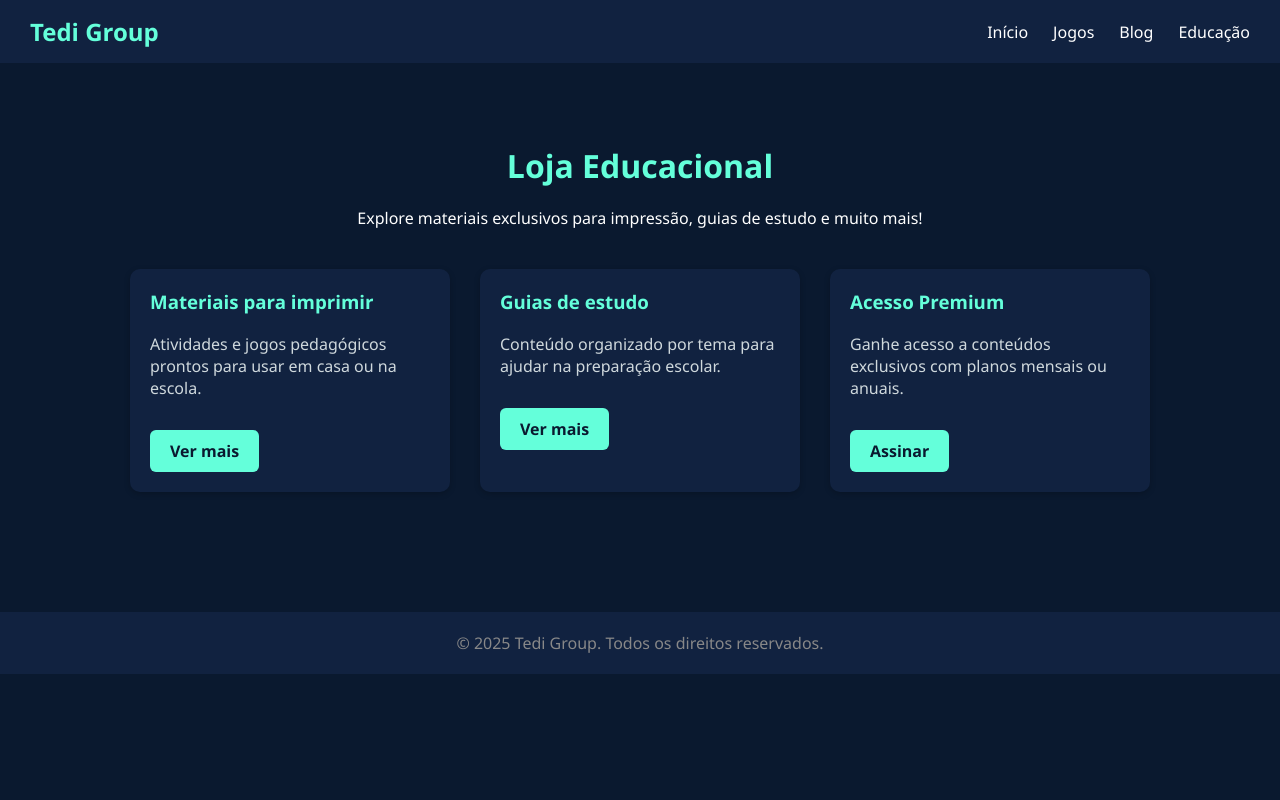
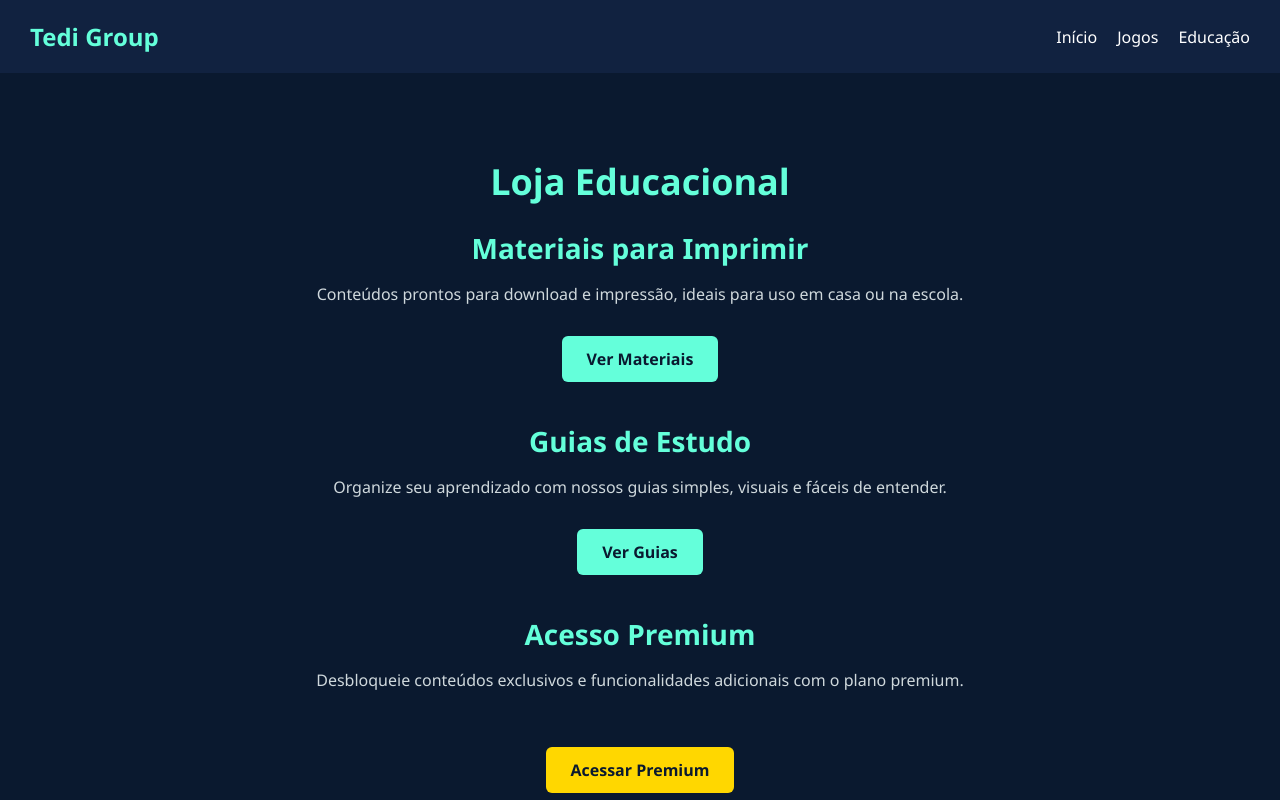
Before and after one commit to Tedi-Company/Tedi-grop, a plain HTML site: page educacao/loja/index.html in a window 1280 px wide. Shown: the top 800 px of the page. Drawn offline with Linux system fonts and the light colour scheme.

Commit message:
Update index.html

```diff
--- a/educacao/loja/index.html
+++ b/educacao/loja/index.html
@@ -14,31 +14,28 @@
 
     header {
       background-color: #112240;
-      padding: 15px 30px;
-    }
-
-    nav {
+      padding: 20px 30px;
       display: flex;
       justify-content: space-between;
       align-items: center;
     }
 
     .logo {
+      color: #64ffda;
       font-size: 24px;
       font-weight: bold;
-      color: #64ffda;
     }
 
     nav ul {
       list-style: none;
       display: flex;
-      gap: 25px;
+      gap: 20px;
       margin: 0;
       padding: 0;
     }
 
     nav ul li a {
-      color: #ffffff;
+      color: white;
       text-decoration: none;
       font-size: 16px;
     }
@@ -54,67 +51,68 @@
 
     h1 {
       color: #64ffda;
+      font-size: 36px;
       margin-bottom: 20px;
     }
 
-    .produtos {
-      display: flex;
-      flex-wrap: wrap;
-      justify-content: center;
-      gap: 30px;
-      margin-top: 40px;
+    .section {
+      margin-bottom: 40px;
     }
 
-    .card {
-      background-color: #112240;
-      border-radius: 10px;
-      padding: 20px;
-      width: 280px;
-      box-shadow: 0 2px 6px rgba(0,0,0,0.2);
-      text-align: left;
+    .section h2 {
+      color: #64ffda;
+      font-size: 28px;
+      margin-bottom: 15px;
     }
 
-    .card h3 {
-      margin-top: 0;
-      color: #64ffda;
-    }
-
-    .card p {
+    .section p {
+      font-size: 16px;
       color: #cfd8dc;
     }
 
     .btn {
       display: inline-block;
       margin-top: 15px;
+      padding: 12px 25px;
       background-color: #64ffda;
       color: #0a192f;
-      padding: 10px 20px;
+      font-weight: bold;
       border-radius: 6px;
-      font-weight: bold;
       text-decoration: none;
+      transition: background-color 0.3s;
     }
 
     .btn:hover {
       background-color: #52d0c2;
     }
 
+    .premium-btn {
+      background-color: #ffd700;
+      color: #0a192f;
+      margin-top: 40px;
+    }
+
+    .premium-btn:hover {
+      background-color: #e6c200;
+    }
+
     footer {
       background-color: #112240;
       text-align: center;
       padding: 20px;
+      color: #888;
       margin-top: 60px;
-      color: #888;
     }
   </style>
 </head>
 <body>
+
   <header>
+    <div class="logo">Tedi Group</div>
     <nav>
-      <div class="logo">Tedi Group</div>
       <ul>
         <li><a href="/Tedi-grop/index.html">Início</a></li>
         <li><a href="/Tedi-grop/jogos/index.html">Jogos</a></li>
-        <li><a href="/Tedi-grop/blog/index.html">Blog</a></li>
         <li><a href="/Tedi-grop/educacao/index.html">Educação</a></li>
       </ul>
     </nav>
@@ -122,31 +120,29 @@
 
   <main>
     <h1>Loja Educacional</h1>
-    <p>Explore materiais exclusivos para impressão, guias de estudo e muito mais!</p>
 
-    <div class="produtos">
-      <div class="card">
-        <h3>Materiais para imprimir</h3>
-        <p>Atividades e jogos pedagógicos prontos para usar em casa ou na escola.</p>
-        <a class="btn" href="#">Ver mais</a>
-      </div>
+    <div class="section">
+      <h2>Materiais para Imprimir</h2>
+      <p>Conteúdos prontos para download e impressão, ideais para uso em casa ou na escola.</p>
+      <a class="btn" href="#">Ver Materiais</a>
+    </div>
 
-      <div class="card">
-        <h3>Guias de estudo</h3>
-        <p>Conteúdo organizado por tema para ajudar na preparação escolar.</p>
-        <a class="btn" href="#">Ver mais</a>
-      </div>
+    <div class="section">
+      <h2>Guias de Estudo</h2>
+      <p>Organize seu aprendizado com nossos guias simples, visuais e fáceis de entender.</p>
+      <a class="btn" href="#">Ver Guias</a>
+    </div>
 
-      <div class="card">
-        <h3>Acesso Premium</h3>
-        <p>Ganhe acesso a conteúdos exclusivos com planos mensais ou anuais.</p>
-        <a class="btn" href="#">Assinar</a>
-      </div>
+    <div class="section">
+      <h2>Acesso Premium</h2>
+      <p>Desbloqueie conteúdos exclusivos e funcionalidades adicionais com o plano premium.</p>
+      <a class="btn premium-btn" href="/Tedi-grop/educacao/loja/acesso_premium/index.html">Acessar Premium</a>
     </div>
   </main>
 
   <footer>
     &copy; 2025 Tedi Group. Todos os direitos reservados.
   </footer>
+
 </body>
 </html>
```
